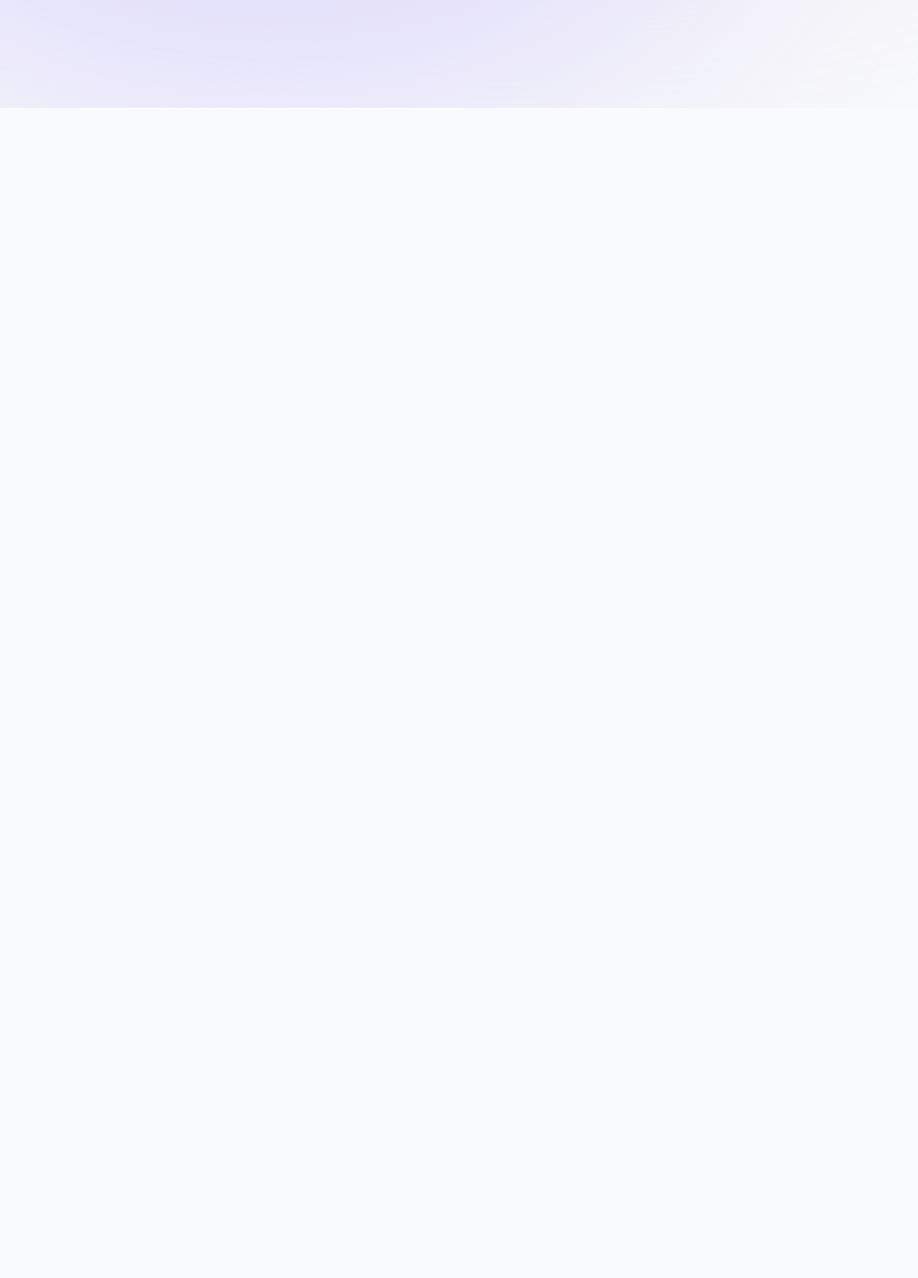
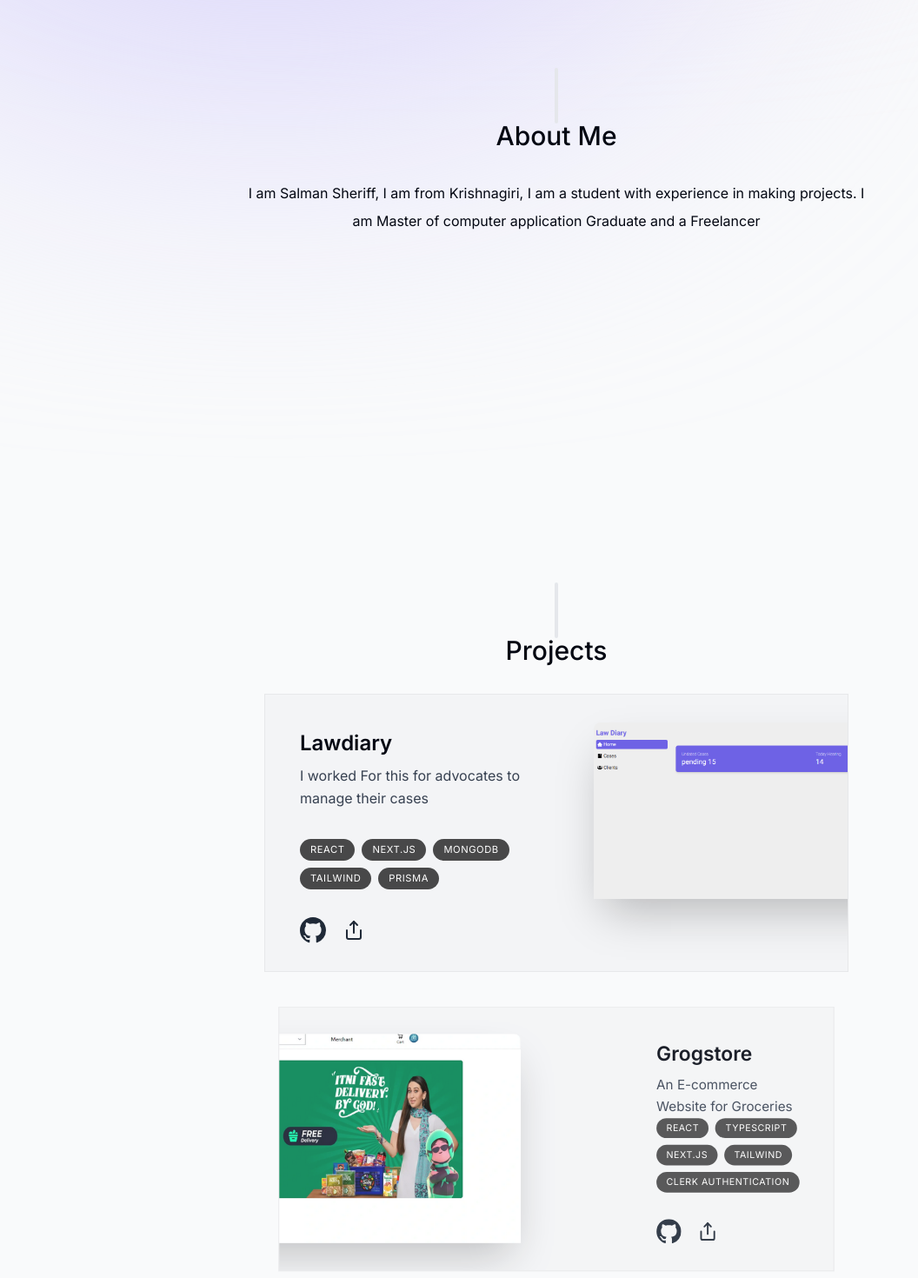
Before and after one commit to salmansheri/salman-sheriff, a Next.js app: page / in a window 1280 px wide. Shown: the part 676-2146 px from the top of the page at 87% size, without its empty margins (0-1056 px from the left). Before the commit the page ends 800 px from the top, so only its background shows below. Built offline with nearby package versions, Linux system fonts and the light colour scheme.

Commit message:
complete project section

```diff
--- a/src/app/page.tsx
+++ b/src/app/page.tsx
@@ -1,9 +1,16 @@
+import About from "@/components/about";
 import Intro from "@/components/intro";
+import Projects from "@/components/projects";
+import SectionDivider from "@/components/section-divider";
 
 export default function Home() {
   return (
-    <main className="flex items-center justify-center px-4 ">
+    <main className="flex items-center flex-col  justify-center px-4 ">
       <Intro />
+      <SectionDivider />
+      <About />
+      <SectionDivider />
+      <Projects />
     </main>
   );
 }
--- /dev/null
+++ b/src/components/about.tsx
@@ -0,0 +1,35 @@
+"use client";
+
+import { motion } from "framer-motion";
+import React from "react";
+import SectionHeading from "./section-heading";
+
+const About = () => {
+  return (
+    <motion.section
+      className="mb-23 max-w-[45rem] text-center leading-8 sm:mb-48"
+      initial={{
+        opacity: 0,
+        y: 100,
+      }}
+      animate={{
+        opacity: 1,
+        y: 0,
+      }}
+      transition={{
+        delay: 0.175,
+      }}
+    >
+      <SectionHeading title="About Me" />
+      <p className="mb-3">
+        I am Salman Sheriff, I am from Krishnagiri, I am a student with
+        experience in making projects. I am Master of computer application
+        Graduate and a Freelancer
+      </p>
+
+      <p></p>
+    </motion.section>
+  );
+};
+
+export default About;
--- a/src/components/intro.tsx
+++ b/src/components/intro.tsx
@@ -58,7 +58,7 @@ const Intro = () => {
           </motion.span>
         </div>
       </div>
-      <motion.p
+      <motion.h1
         className="mb-10 mt-4 px-4 text-2xl font-medium !leading-[1.5] sm:text-4xl"
         initial={{
           opacity: 0,
@@ -74,7 +74,7 @@ const Intro = () => {
         working as a <strong>Freelancer Contact</strong> for{" "}
         <strong className="italic">Final Projects</strong> Currently working
         with <strong className="underline">Next.js and React.js</strong>
-      </motion.p>
+      </motion.h1>
       <motion.div
         className="flex items-center justify-center space-x-5 flex-col md:flex-row"
         initial={{
@@ -99,30 +99,35 @@ const Intro = () => {
         <a
           target="_blank"
           href="/new-resume.pdf"
-          className="bg-white px-7 py-3 flex items-center gap-2 justify-center w-full md:w-fit rounded-full"
+          download
+          className="bg-white px-7 py-3 flex items-center gap-2 justify-center w-full md:w-fit rounded-full hover:scale-110 active:scale-105 group transition border border-black/10"
         >
-          Download CV <HiDownload size={30} />
+          Download CV{" "}
+          <HiDownload
+            size={20}
+            className="group-hover:translate-y-1 transition opacity-60"
+          />
         </a>
         <a
           target="_blank"
           href="https://www.linkedin.com/in/salman-sheriff-6b3721214/"
-          className="bg-white p-4 flex items-center gap-2 rounded-full w-full md:w-fit justify-center"
+          className="bg-white p-4 flex items-center gap-2 rounded-full w-full md:w-fit justify-center hover:scale-110 active:scale-105 transition  hover:text-gray-800"
         >
-          <BsLinkedin size={30} />
+          <BsLinkedin size={30} className="" />
         </a>
         <a
           target="_blank"
           href="https://github.com/salmansheri"
-          className="bg-white p-4 flex items-center gap-2 rounded-full w-full md:w-fit justify-center"
+          className="bg-white p-4 flex items-center gap-2 rounded-full w-full md:w-fit justify-center hover:scale-110 active:scale-105 transition hover:text-gray-800"
         >
-          <FaGithubSquare size={30} />
+          <FaGithubSquare size={30} className="" />
         </a>
         <a
           target="_blank"
           href="https://twitter.com/sheriffsalman00"
-          className="bg-white p-4 flex items-center gap-2 rounded-full w-full md:w-fit  justify-center"
+          className="bg-white p-4 flex items-center gap-2 rounded-full w-full md:w-fit  justify-center hover:scale-110 active:scale-105 transition hover:text-gray-800"
         >
-          <BsTwitter size={30} />
+          <BsTwitter size={30} className="" />
         </a>
       </motion.div>
     </section>
--- /dev/null
+++ b/src/components/projects.tsx
@@ -0,0 +1,82 @@
+"use client";
+
+import { TProjectsData, projectsData } from "@/lib/data";
+import Image from "next/image";
+import React, { useRef } from "react";
+import { BsGithub } from "react-icons/bs";
+import SectionHeading from "./section-heading";
+import { Share } from "lucide-react";
+import { useScroll, useTransform } from "framer-motion";
+import { motion } from "framer-motion";
+
+const Project = ({ title, description, tags, imageUrl }: TProjectsData) => {
+  const ref = useRef<HTMLDivElement>(null);
+  const { scrollYProgress } = useScroll({
+    target: ref,
+    offset: ["0 1", "1.33 1"],
+  });
+
+  const scaleProgress = useTransform(scrollYProgress, [0, 1], [0.8, 1]);
+  const opacityProgress = useTransform(scrollYProgress, [0, 1], [0.6, 1]);
+
+  return (
+    <motion.div
+      ref={ref}
+      style={{
+        scale: scaleProgress,
+        opacity: opacityProgress,
+      }}
+      className="bg-gray-100 max-w-[42rem] border border-black/5 overflow-hidden sm:pr-8 relative sm:h-[20rem] mb-3 sm:mb-8 last:mb-0 group hover:bg-gray-200 transition"
+    >
+      <div className="pt-4 pb-8 px-5 sm:pl-10 sm:pr-2 sm:pt-10 sm:max-w-[50%] flex flex-col h-full group-even:ml-[26rem]">
+        <h3 className="text-2xl font-semibold">{title}</h3>
+        <p className="mt-2 leading-relaxed text-gray-700">{description}</p>
+        <ul className="flex flex-wrap mt-4 gap-2 sm:mt-auto">
+          {tags.map((tag) => (
+            <li
+              className="bg-black/[0.7] px-3 py-1 text-[0.7rem] uppercase tracking-wider text-white rounded-full"
+              key={tag}
+            >
+              {tag}
+            </li>
+          ))}
+        </ul>
+        <div className="mt-8 flex flex-row items-center space-x-5">
+          <a href="" className="text-gray-800 hover:text-gray-950">
+            <BsGithub size={30} />
+          </a>
+          <a href="" className="text-gray-800 hover:text-gray-950">
+            <Share />
+          </a>
+        </div>
+      </div>
+
+      <Image
+        src={imageUrl}
+        alt="projectimage"
+        quality={95}
+        className="absolute top-8 -right-40 w-[28.24rem] rounded-t-lg shadow-2xl group-even:-right-[initial] group-even:-left-40 group-hover:-translate-x-3 group-hover:translate-y-3 group-hover:-rotate-2 transition group-hover:scale-[1.04]
+            group-even:group-hover:translate-x-3 group-even:group-hover:translate-y-3 group-even:group-hover:rotate-2 group-even:right-[initial]
+
+        "
+      />
+    </motion.div>
+  );
+};
+
+const Projects = () => {
+  return (
+    <section>
+      <SectionHeading title="Projects" />
+      <div>
+        {projectsData.map((project) => (
+          <React.Fragment key={project.title}>
+            <Project {...project} />
+          </React.Fragment>
+        ))}
+      </div>
+    </section>
+  );
+};
+
+export default Projects;
--- /dev/null
+++ b/src/components/section-divider.tsx
@@ -0,0 +1,25 @@
+"use client";
+
+import { motion } from "framer-motion";
+import React from "react";
+
+const SectionDivider = () => {
+  return (
+    <motion.div
+      className="bg-gray-200 my-24 h-16 w-1 rounded-full hidden sm:block"
+      initial={{
+        opacity: 0,
+        y: 100,
+      }}
+      animate={{
+        opacity: 1,
+        y: 100,
+      }}
+      transition={{
+        delay: 0.125,
+      }}
+    ></motion.div>
+  );
+};
+
+export default SectionDivider;
--- /dev/null
+++ b/src/components/section-heading.tsx
@@ -0,0 +1,15 @@
+import React from "react";
+
+interface SectionHeadingProps {
+  title: string;
+}
+
+const SectionHeading: React.FC<SectionHeadingProps> = ({ title }) => {
+  return (
+    <h2 className="font-medium capitalize text-3xl mb-8 text-center">
+      {title}
+    </h2>
+  );
+};
+
+export default SectionHeading;
--- a/src/lib/data.ts
+++ b/src/lib/data.ts
@@ -2,9 +2,9 @@ import React from "react";
 import { CgWorkAlt } from "react-icons/cg";
 import { FaReact } from "react-icons/fa";
 import { LuGraduationCap } from "react-icons/lu";
-import corpcommentImg from "../../public/corpcomment.png";
-import rmtdevImg from "../../public/rmtdev.png";
-import wordanalyticsImg from "../../public/wordanalytics.png";
+import Grogstore from "../../public/grog.png";
+import LawDiary from "../../public/lawdiary.png";
+import { StaticImageData } from "next/image";
 
 export const links = [
   {
@@ -60,29 +60,33 @@ export const experiencesData = [
   },
 ] as const;
 
-export const projectsData = [
+export type TProjectsData = {
+  title: string;
+  description: string;
+  tags: string[];
+  imageUrl: StaticImageData;
+};
+
+export const projectsData: TProjectsData[] = [
   {
-    title: "CorpComment",
-    description:
-      "I worked as a full-stack developer on this startup project for 2 years. Users can give public feedback to companies.",
+    title: "Lawdiary",
+    description: "I worked For this for advocates to manage their cases",
     tags: ["React", "Next.js", "MongoDB", "Tailwind", "Prisma"],
-    imageUrl: corpcommentImg,
+    imageUrl: LawDiary,
   },
   {
-    title: "rmtDev",
-    description:
-      "Job board for remote developer jobs. I was the front-end developer. It has features like filtering, sorting and pagination.",
-    tags: ["React", "TypeScript", "Next.js", "Tailwind", "Redux"],
-    imageUrl: rmtdevImg,
+    title: "Grogstore",
+    description: "An E-commerce Website for Groceries",
+    tags: [
+      "React",
+      "TypeScript",
+      "Next.js",
+      "Tailwind",
+      "Clerk Authentication",
+    ],
+    imageUrl: Grogstore,
   },
-  {
-    title: "Word Analytics",
-    description:
-      "A public web app for quick analytics on text. It shows word count, character count and social media post limits.",
-    tags: ["React", "Next.js", "SQL", "Tailwind", "Framer"],
-    imageUrl: wordanalyticsImg,
-  },
-] as const;
+];
 
 export const skillsData = [
   "HTML",
```
Also changed, not shown: public/grog.png (added).
